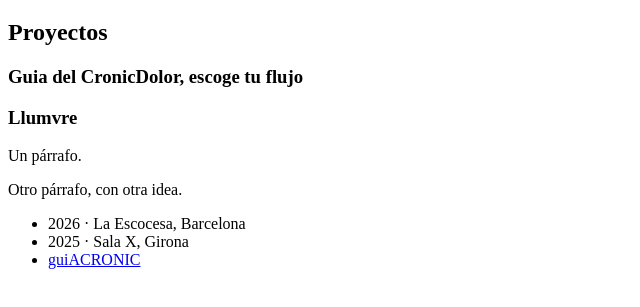
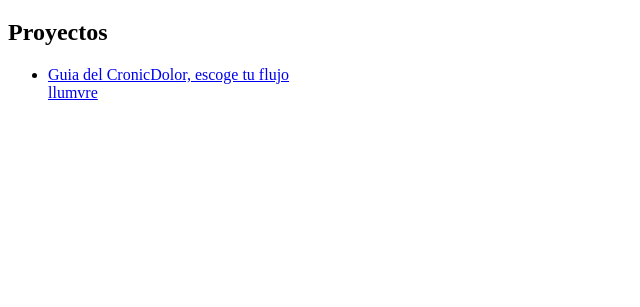
Before and after one commit to llu-ai/miweb, a plain HTML site: page index.html in a window 1280 px wide. Shown: the part 61-368 px from the top of the page, without its empty margins (0-640 px from the left). Drawn offline with Linux system fonts and the light colour scheme.

Commit message:
cambios index

```diff
--- a/index.html
+++ b/index.html
@@ -8,16 +8,10 @@
 <body>
     <h1>Llu</h1>
     <h2>Proyectos</h2>
-    <h3>Guia del CronicDolor, escoge tu flujo</h3>
-    <h3>Llumvre</h3>
-
-    <p>Un párrafo.</p>
-    <p>Otro párrafo, con otra idea.</p>
 
     <ul>
-      <li>2026 · La Escocesa, Barcelona</li>
-      <li>2025 · Sala X, Girona</li>
-      <li><a href="guiacronic.html">guiACRONIC</a></li>
+      <li><a href="guiacronic.html">Guia del CronicDolor, escoge tu flujo</a>
+      </li> <a href="llumvre.html">llumvre</a></li>
     </ul>
 </body>
 </html>
```
